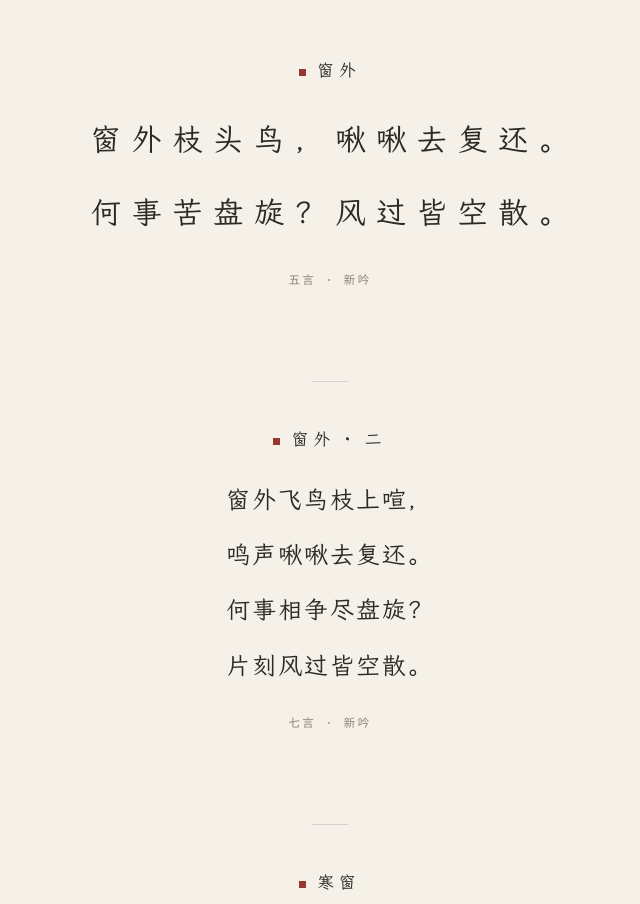
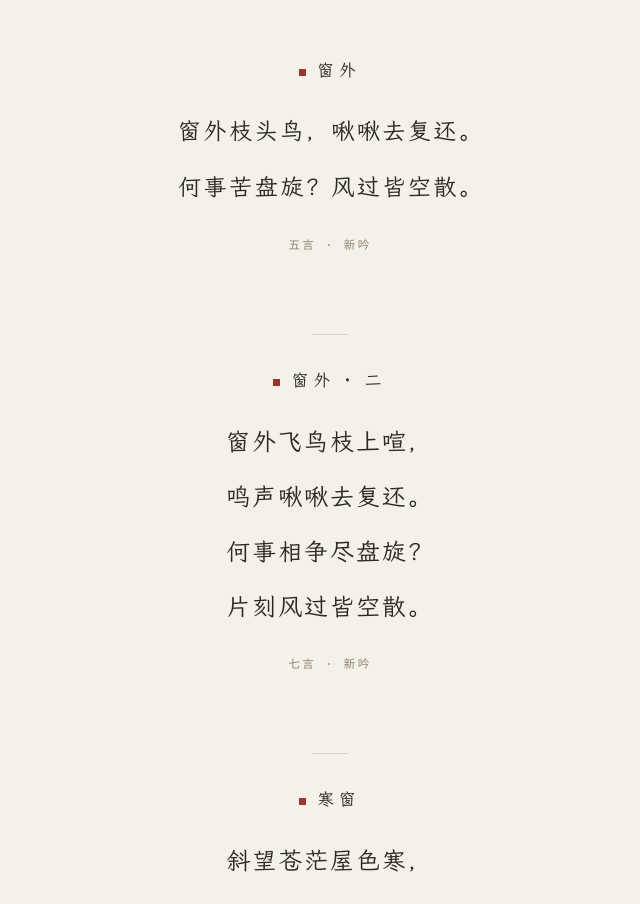
Before and after one commit to Shang925818/-, a plain HTML site: page index.html in a window 1280 px wide. Shown: the part 893-1797 px from the top of the page, without its empty margins (310-950 px from the left). Drawn offline with Linux system fonts and the light colour scheme.

Commit message:
五言改回两行一行放得下；诗间留白收紧

```diff
--- a/index.html
+++ b/index.html
@@ -9,7 +9,7 @@
   <title>十页 · 日常诗集</title>
   <!-- LXGW 文楷（SIL OFL 1.1）：自托管，只保留本页用到的字，约 93 KB -->
   <link rel="stylesheet" href="fonts.css" />
-  <link rel="stylesheet" href="styles.css?v=20261122e" />
+  <link rel="stylesheet" href="styles.css?v=20261122f" />
 </head>
 <body>
   <!-- 顶部导航 -->
--- a/styles.css
+++ b/styles.css
@@ -206,7 +206,7 @@ a { color: inherit; }
 /* ---------- 日常诗集：全页重心 ---------- */
 .poems__list {
   display: grid;
-  gap: 3.4rem;
+  gap: 2.6rem;
   padding-top: 0.4rem;
 }
 .poem-entry {
@@ -221,7 +221,7 @@ a { color: inherit; }
   width: 2.2rem;
   height: 1px;
   background: var(--line);
-  margin: 0 auto 2.6rem;
+  margin: 0 auto 1.9rem;
 }
 .poem-entry__title {
   font-size: 1.05rem;
@@ -253,10 +253,10 @@ a { color: inherit; }
 .poem-entry__body .line { display: block; }
 
 .poem-entry--short .poem-entry__body {
-  font-size: clamp(1.35rem, 5.6vw, 1.9rem);
-  letter-spacing: 0.34em;
+  font-size: clamp(1.1rem, 4.7vw, 1.45rem);
+  letter-spacing: 0.1em;
   line-height: 2.4;
-  text-indent: 0.34em;   /* 抵消末字右侧多出的字距，视觉才真正居中 */
+  text-indent: 0.1em;   /* 抵消末字右侧多出的字距，视觉才真正居中 */
 }
 
 .poem-entry__meta {
@@ -352,7 +352,7 @@ a { color: inherit; }
 
   /* 手机上再挤一点，让 16 字左右的一行尽量不断 */
   .poem-entry__body { letter-spacing: 0.05em; line-height: 2.15; }
-  .poems__list { gap: 2.9rem; }
+  .poems__list { gap: 2.2rem; }
 
   .nav__menu {
     position: absolute;
```
Also changed, not shown: 404.html (+1 -1 lines).
